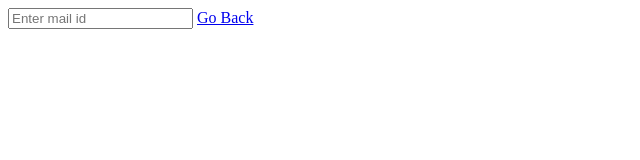
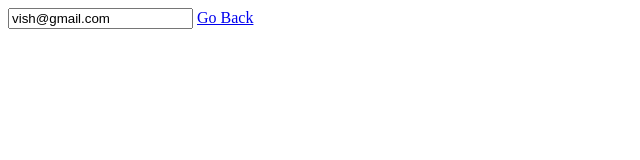
Before and after one commit to vishali0/git_practice, a plain HTML site: page contact.html in a window 1280 px wide. Shown: the full height of the page, 0-640 px from the left. Drawn offline with Linux system fonts and the light colour scheme.

Commit message:
Added mail_id

```diff
--- a/contact.html
+++ b/contact.html
@@ -8,7 +8,7 @@
 </head>
 
 <body>
-    <input type="text" placeholder="Enter mail id">
+    <input type="text" placeholder="Enter mail id" value="vish@gmail.com">
     <a href="index.html">Go Back</a>
 </body>
 
```
